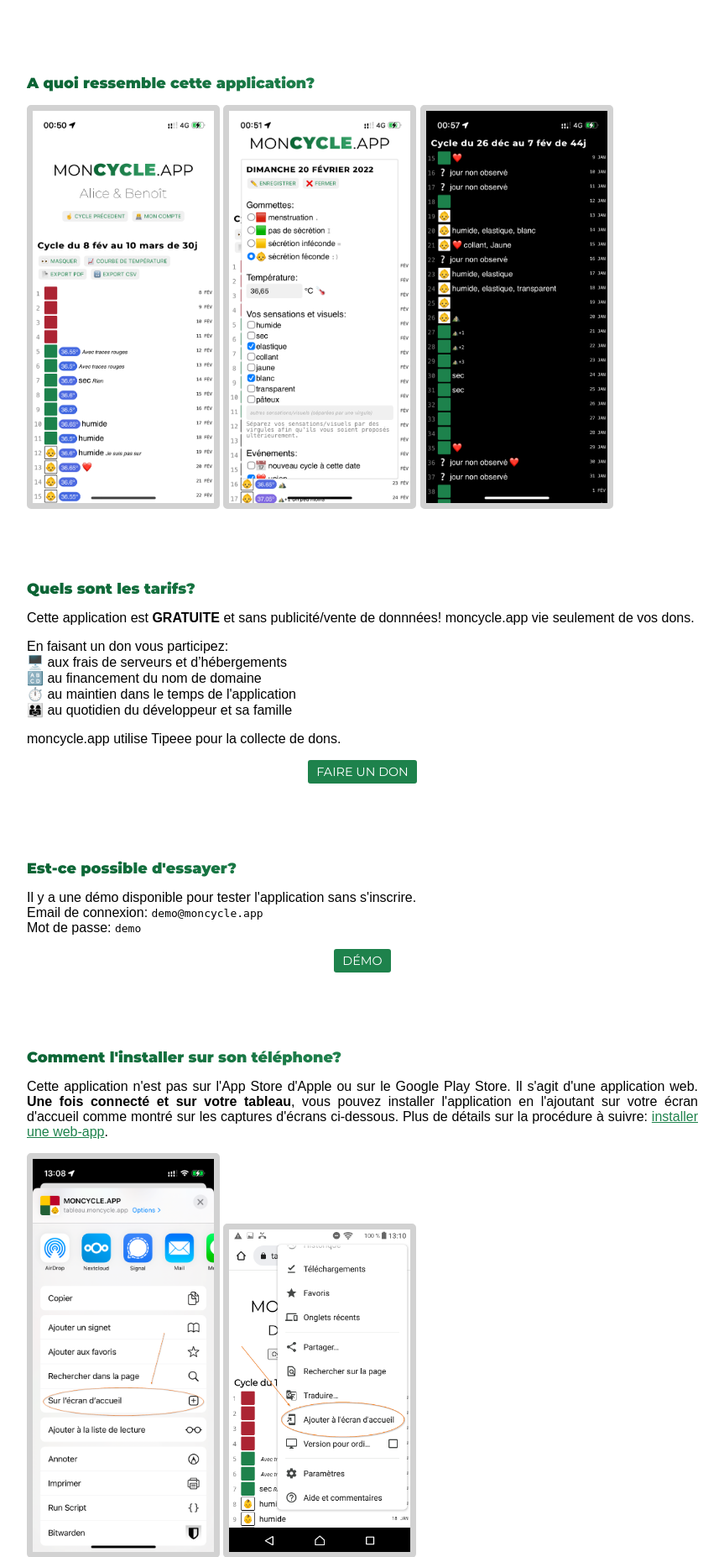
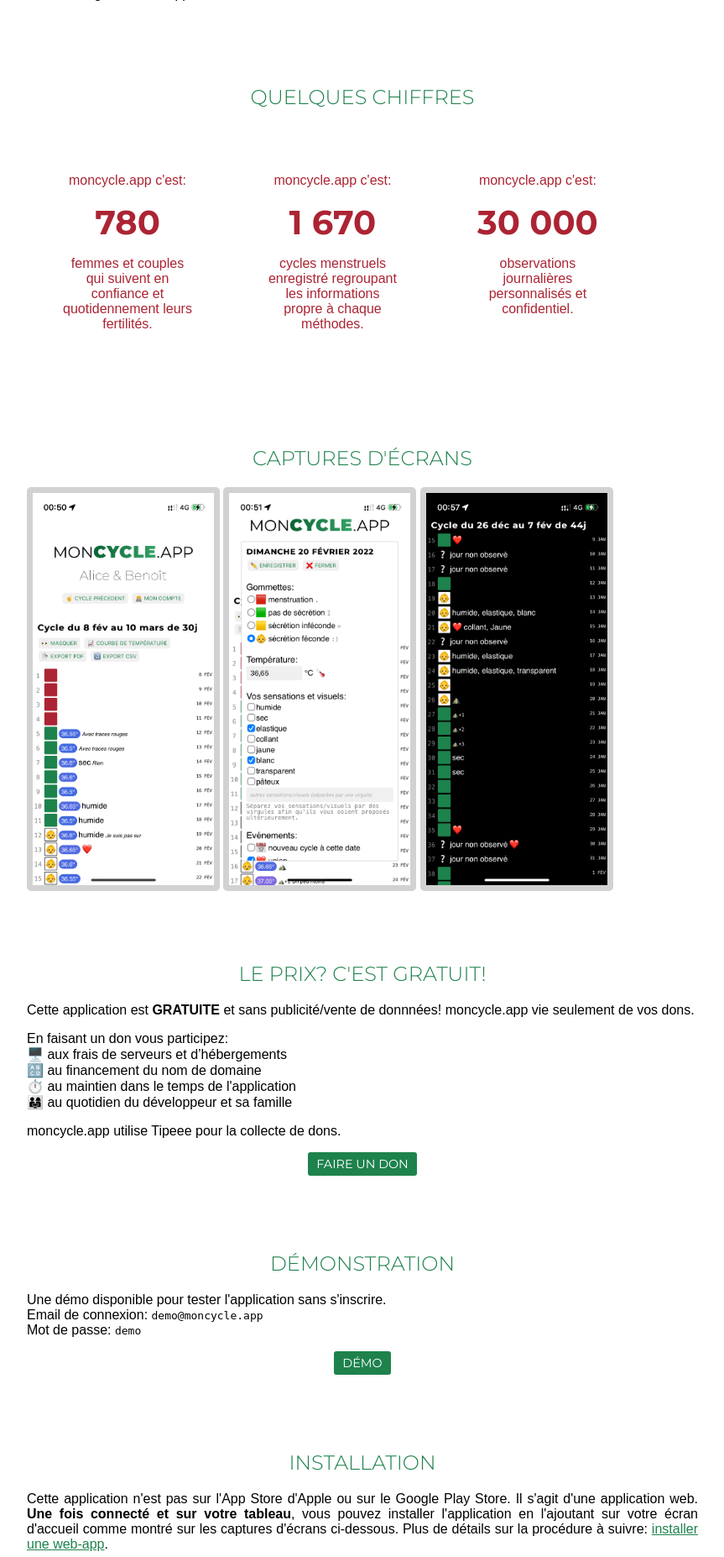
Before and after one commit to jean-io/moncycle.app, a PHP site: page / in a window 1280 px wide. Shown: the part 1459-3313 px from the top of the page at 84% size, without its empty margins (208-1071 px from the left). Run offline with PHP 8.4, Linux system fonts and the light colour scheme.

Commit message:
modification des titres et design des chiffres

```diff
--- a/index.html
+++ b/index.html
@@ -37,7 +37,7 @@
 
 
 
-			<h2 class="gradiant_logo" id="info">Que propose l’application?</h2>
+			<h2 class="" id="info">L’application</h2>
 
 			<video class="media_border" autoplay loop muted autobuffer playsinline>
 				<source src="video/demo.mp4" type="video/mp4" loading="lazy" />
@@ -62,24 +62,29 @@
 
 
 
-			<h2 style="display:none" class="gradiant_logo" id="stat">Combien de personnes l'utilisent?</h2>
-			<div style="display:none" class="chiffre_cle chiffre_couples">
-				<span>780</span>
-				<p>femmes et couples</p>
-			</div>
-			<div style="display:none" class="chiffre_cle chiffre_cycles">
-				<span>1 670</span>
-				<p>cycles</p>
-			</div>
-			<div style="display:none" class="chiffre_cle chiffre_observations">
-				<span>30 000</span>
-				<p>observations</p>
+			<h2 class="" id="stat">Quelques chiffres</h2>
+			<div>
+				<div class="chiffre_cle chiffre_couples">
+					<p>moncycle.app c'est:</p>
+					<span>780</span>
+					<p>femmes et couples qui suivent en confiance et quotidennement leurs fertilités.</p>
+				</div>
+				<div class="chiffre_cle chiffre_cycles">
+					<p>moncycle.app c'est:</p>
+					<span>1 670</span>
+					<p>cycles menstruels enregistré regroupant les informations propre à chaque méthodes.</p>
+				</div>
+				<div class="chiffre_cle chiffre_observations">
+					<p>moncycle.app c'est:</p>
+					<span>30 000</span>
+					<p>observations journalières personnalisés et confidentiel.</p>
+				</div>
 			</div>
 
 
 
 
-			<h2 class="gradiant_logo" id="captures">A quoi ressemble cette application?</h2>
+			<h2 class="" id="captures">Captures d'écrans</h2>
 			<p>
 				<a href="image/capture1.png"><img class="capture media_border" src="image/capture1.png" alt="Capture d'écran 1" loading="lazy" /></a>
 				<a href="image/capture2.png"><img class="capture media_border" src="image/capture2.png" alt="Capture d'écran 2" loading="lazy" /></a>
@@ -88,7 +93,7 @@
 
 
 
-			<h2 class="gradiant_logo" id="tarifs">Quels sont les tarifs?</h2>
+			<h2 class="" id="tarifs">Le prix? c'est gratuit!</h2>
 			<p>Cette application est <b>GRATUITE</b> et sans publicité/vente de donnnées! moncycle.app vie seulement de vos dons.</p>
 			<p>En faisant un don vous participez:<br />
 				🖥️ aux frais de serveurs et d’hébergements<br />
@@ -101,15 +106,15 @@
 
 
 
-			<h2 class="gradiant_logo" id="demo">Est-ce possible d'essayer?</h2>
-			<p>Il y a une démo disponible pour tester l'application sans s'inscrire.<br />
+			<h2 class="" id="demo">Démonstration</h2>
+			<p>Une démo disponible pour tester l'application sans s'inscrire.<br />
 			Email de connexion: <span class="monospace">demo@moncycle.app</span><br />
 			Mot de passe: <span class="monospace">demo</span></p>
 			<center><a href="https://tableau.moncycle.app/connexion.php?email1=demo@moncycle.app&mdp=demo" target="_blank"><button type="button">Démo</button></a></center>
 
 
 
-			<h2 class="gradiant_logo" id="installation">Comment l'installer sur son téléphone?</h2>
+			<h2 class="" id="installation">Installation</h2>
 			<p>Cette application n'est pas sur l'App Store d'Apple ou sur le Google Play Store. Il s'agit d'une application web. <b>Une fois connecté et sur votre tableau</b>, vous pouvez installer l'application en l'ajoutant sur votre écran d'accueil comme montré sur les captures d'écrans ci-dessous. Plus de détails sur la procédure à suivre: <a target="_blank" href="https://www.astuces-aide-informatique.info/11299/ajouter-site-sur-ecran-accueil-android-ios">installer une web-app</a>.</p>
 			<p>
 				<a href="image/install_iphone.png"><img class="capture media_border" src="image/install_iphone.png" alt="Capture d'installation sur iPhone" loading="lazy" /></a>
@@ -118,8 +123,8 @@
 
 
 
-			<h2 class="gradiant_logo" id="methodes" >Mais c'est quoi les méthodes naturelles?</h2>
-			<p><i>«Ce sont des méthodes basées sur la connaissance des signes de fertilité du cycle féminin. Le couple peut ainsi connaitre avec précision les périodes fertiles ou infertiles qu'il traverse, et en fonction de son projet d'enfant, connaitre le meilleur moment pour transmettre la vie, ou les périodes infertiles lorsqu'il souhaite espacer ou limiter les naissances.» <span class="gris">Source: methodes-naturelles.fr</span></i></p>
+			<h2 class="" id="methodes" >Les méthodes naturelles</h2>
+			<p><i>Les méthodes naturelles ? «Ce sont des méthodes basées sur la connaissance des signes de fertilité du cycle féminin. Le couple peut ainsi connaitre avec précision les périodes fertiles ou infertiles qu'il traverse, et en fonction de son projet d'enfant, connaitre le meilleur moment pour transmettre la vie, ou les périodes infertiles lorsqu'il souhaite espacer ou limiter les naissances.» <span class="gris">Source: methodes-naturelles.fr</span></i></p>
 
 			<p>Il existe plusieurs méthodes et regroupées en différentes associations. Voici une liste non exhaustive:
 			<ul>
@@ -137,7 +142,7 @@
 
 
 
-			<h2 class="gradiant_logo" id="rgpd">Quel traitement des données?</h2>
+			<h2 class="" id="rgpd">Traitement des données et RGPD</h2>
 
 			<p>&#x1F1EA;&#x1F1FA; L'application respecte la <b>RGPD</b> (Règlement Général sur la Protection des Données):
 			<ol type='a'>
@@ -152,7 +157,7 @@
 
 
 
-			<h2 class="gradiant_logo" id="tech">Et techniquement comment ça marche?</h2>
+			<h2 class="" id="tech">Coin technique</h2>
 			<p>L'application est <b>Open Source</b> sous licence <b>Creative Commons</b> (CC BY-NC-SA) et est disponible sur <b>Github</b>. L'application est hebergée chez <b>OVH</b> en France et la disponibilité du serveur est surveillée par <b>updown.io</b>.</p>
 
 			<p>Liens utiles:
@@ -165,7 +170,7 @@
 
 
 
-			<h2 class="gradiant_logo" id="contact">Contact</h2>
+			<h2 class="" id="contact">Contact</h2>
 			<p>Besoin d'aide? Une question? Une suggestion? Une demande? Vous pouvez contacter le développeur et l'administrateur par mail à l'adresse:</p>
 			<p><a href="" id="contact_mail"></a></p>
 		</div>
--- a/style.css
+++ b/style.css
@@ -39,6 +39,10 @@ h1, h2, .soustitre, button {
 
 h2 {
 	margin-top: 80px;
+	font-weight: 300;
+	text-transform: uppercase;
+	color: #1e824c;
+	text-align: center;
 }
 
 h1 {
@@ -129,6 +133,8 @@ video {
 	display: inline-block;
 	text-align: center;
 	margin: 5%;
+	max-width: 20%;
+	vertical-align: top;
 }
 
 .chiffre_cle span {
@@ -147,10 +153,12 @@ video {
 
 .chiffre_cycles {
 	color: #fc520b;
+	color: #ac2433;
 }
 
 .chiffre_observations {
 	color: #fbca0b;
+	color: #ac2433;
 }
 
 @media (prefers-color-scheme: dark) {
```
